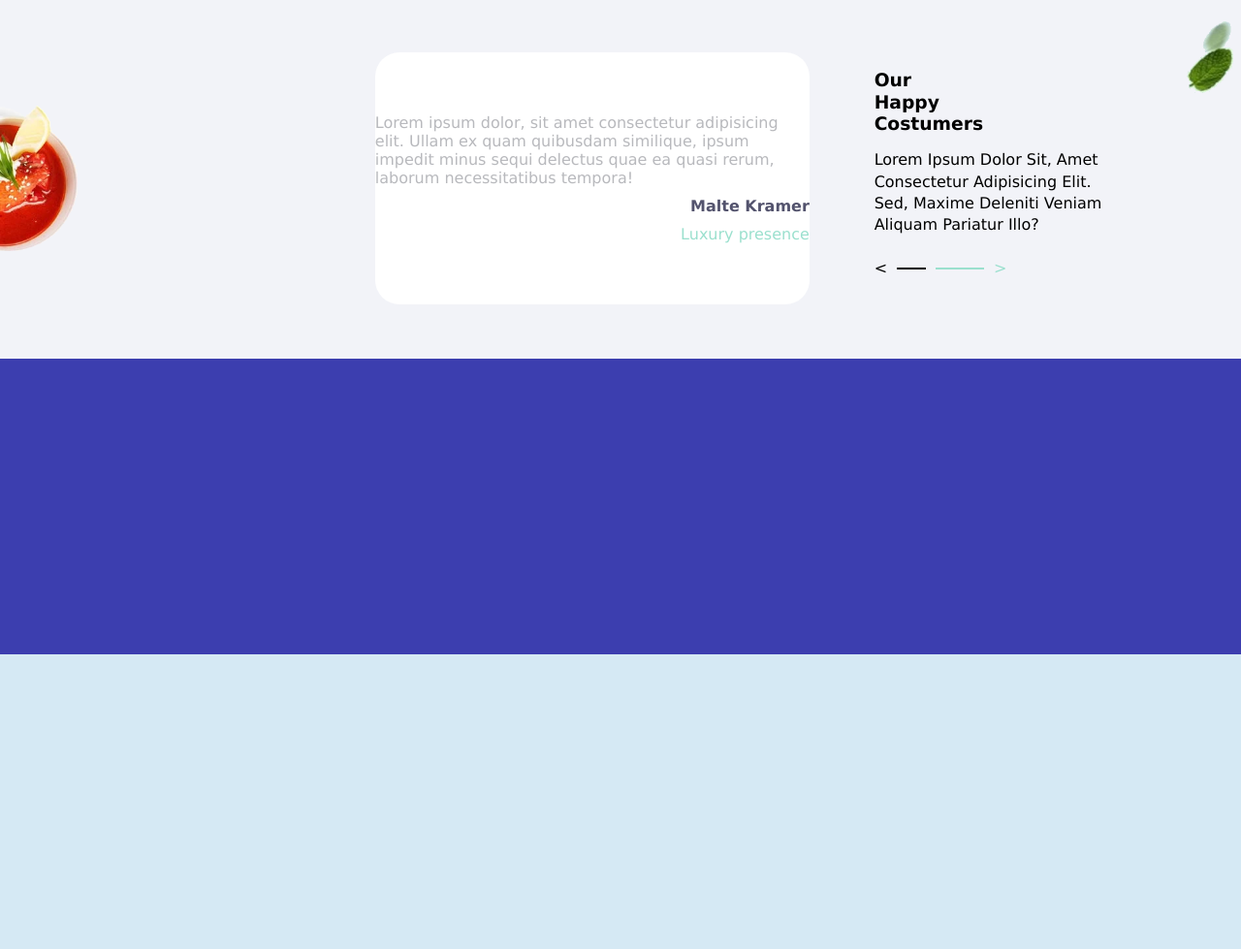
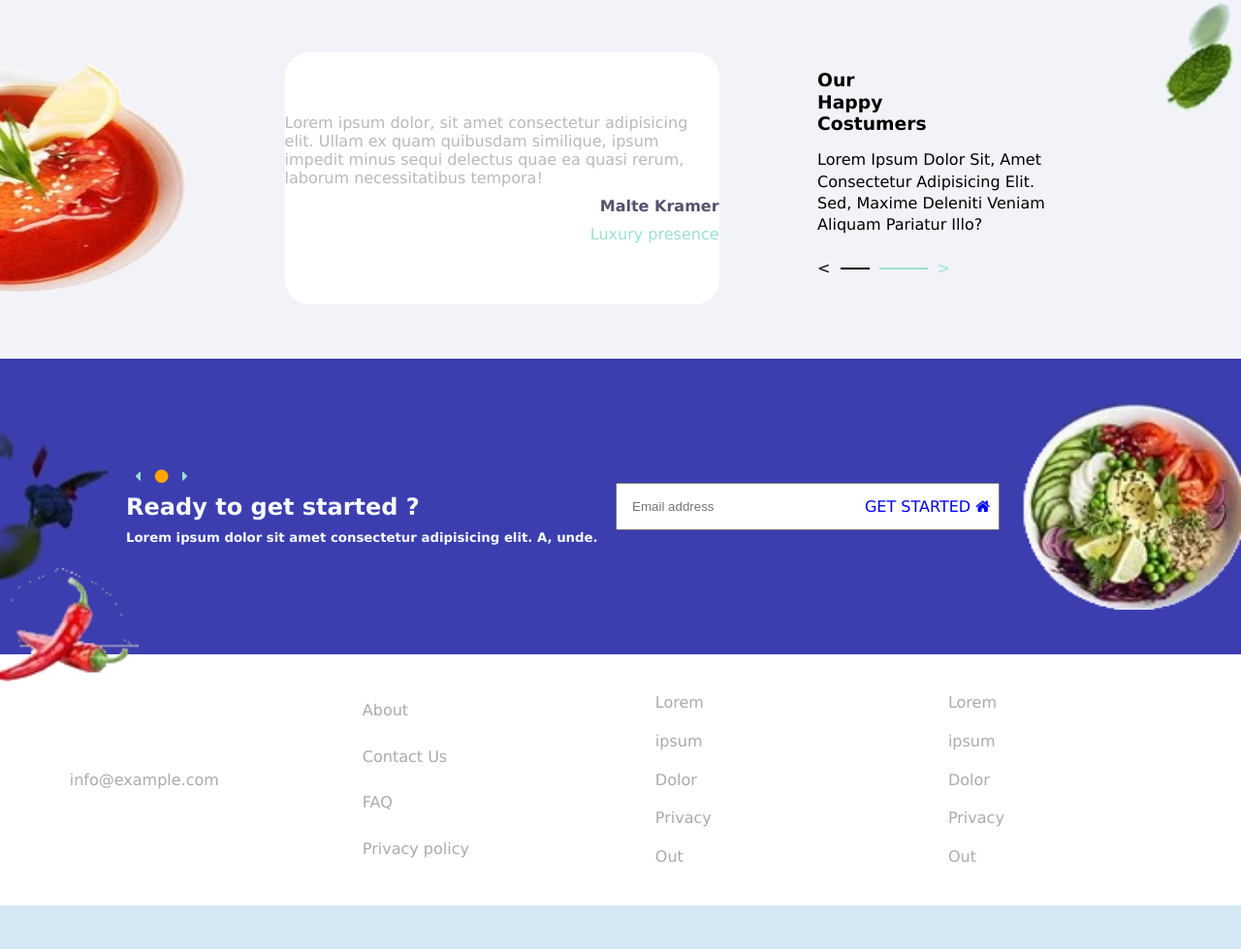
Before and after one commit to PovDai/55-grupe-rice, a website: page index.html in a window 1280 px wide. Shown: the part 1485-2464 px from the top of the page at 97% size. Drawn offline with Linux system fonts and the light colour scheme.

Commit message:
update design

```diff
--- /dev/null
+++ b/css/end-apacia.css
@@ -0,0 +1,34 @@
+.end-apacia{
+    width: 100%;
+    height: 50%;
+}
+.apacios-virsus{
+    width: 100%;
+    height: 85%;
+    background-color: white;
+    display: flex;
+    justify-content: space-evenly;
+    align-items: center;
+}
+.dugnas{
+    width: 25%;
+    height: 85%;
+    display: flex;
+    flex-direction: column;
+    justify-content: space-evenly;
+    gap: 0px;
+}
+
+
+.dugnas a{
+    text-decoration: none;
+    color: #AAA9AF;
+}
+.dugnas a:hover{
+    color: red;
+}
+.pipiras{
+    float:left;
+    width: 200%;
+    margin-top: -218px;
+}
--- a/css/end.css
+++ b/css/end.css
@@ -9,8 +9,91 @@
     width: 100%;
     height: 50%;
     background-color: #3C3EAF;
+    display: flex;
+    justify-content:space-between;
+    align-items: center;
 }
-.end-apacia{
-    width: 100%;
-    height: 50%;
+
+@media (max-width: 900px) {
+    .container {
+      width: 600px;
+      flex-direction: column;
+      }
+    }
+    @media (max-width: 700px) {
+        .container {
+          width: 300px;
+          flex-direction: column;
+
+          }
+        }
+        @media (max-width: 500px) {
+            .container {
+              padding-left: 20px;
+              padding-right: 20px;
+            }
+        }
+
+
+      .email-container {
+          display: inline-block;
+          position: relative;
+        }
+        .email-input {
+          padding: 15px;
+          padding-right: 200px; /* Vieta tekstui ir ikonai */
+        }
+        .get-started {
+          color: blue;
+          position: absolute;
+          right: 10px;
+          top: 50%;
+          transform: translateY(-50%);
+          pointer-events: none; /* Kad neblokuotų įvesties į input */
+        }
+      .darzoves-back{
+        height: 50%;
+      }
+      .get-started:hover{
+        color: red;
+      }
+      .salotos{
+        width: 18%;
+        height: 70%;
+      }
+      .back-h2{
+        padding-top: 10px;
+        color:#F7FAFF;
+
+      }
+      .iconos-back{
+        display: flex;
+        width: 15%;
+        text-align: center;
+      }
+      .end{
+        text-decoration: none;
+      }
+      .fa-circle{
+        color: orange;
+      }
+      .fa-caret-left{
+        color: #9BE0CE;
+      }
+      .fa-caret-right{
+        color:#9BE0CE;
+      }
+      .fa-caret-left:hover{
+        color:red;
+      }
+      .fa-caret-right:hover{
+        color:red;
+      }
+    .email-input:hover{
+     background-color: cadetblue;
+    }
+
+.email-container:hover .email-input,
+.email-container:hover .get-started {
+    color: red;
 }
--- a/css/footer.css
+++ b/css/footer.css
@@ -10,7 +10,9 @@
     font-size: 30px;
     color: whitesmoke;
     margin-bottom: 30px;
-
+}
+.footer-h1:hover{
+    color: red;
 }
 .footer-tekstas{
     text-align: center;
@@ -27,3 +29,6 @@
 .label{
     text-decoration: underline;
 }
+.icon:hover{
+    color: red;
+}
--- a/css/footer2.css
+++ b/css/footer2.css
@@ -8,7 +8,8 @@
 }
 .burokeliai{
     display: flex;
-    width: 25%
+    width: 15%;
+    height:63%;
 }
 .burbulas{
    background-color: white;
@@ -40,7 +41,7 @@ width: 20%;
 height: 60%;
 }
 .lapai-apacioje{
-    height: 20%;
+    height: 30%;
     margin-bottom: 250px;
     margin-right: 8px;
 }
--- a/css/header.css
+++ b/css/header.css
@@ -16,6 +16,9 @@ header{
     text-transform: uppercase;
     font-weight: bold;
     font-size: 11px;
+}
+.mygtukai>a:hover{
+    color:red;
 }
 .nav-button{
  letter-spacing: -1px;
@@ -75,7 +78,10 @@ padding: 10px;
     letter-spacing: -1px;
     font-weight: none;
 }
-.fa-free-code-camp{
+.apacia-h3:hover{
+    color: red;
+}
+.viduriukas{
     text-decoration: none;
     background-color: #5E60AD;
     color: white;
@@ -84,3 +90,11 @@ padding: 10px;
     padding-left: 20px;
     padding-right: 20px;
 }
+.raudonas-kaireje-header:hover{
+    background-color: #5E60AD;
+    color: red;
+
+}
+.antras-tekstas:hover{
+    color: red;
+}
--- a/css/viduriukas.css
+++ b/css/viduriukas.css
@@ -23,3 +23,6 @@ align-items: center;
     margin-bottom: 15px;
     letter-spacing: -1px;
 }
+.h3-apacia:hover{
+    color: red;
+}
--- a/index.html
+++ b/index.html
@@ -12,6 +12,7 @@
     <link rel="stylesheet" href="./css/footer.css">
     <link rel="stylesheet" href="./css/footer2.css">
     <link rel="stylesheet" href="./css/end.css">
+    <link rel="stylesheet" href="./css/end-apacia.css">
 
     <link rel="icon" type="image/png" href="./favicon/favicon-96x96.png" sizes="96x96" />
     <link rel="icon" type="image/svg+xml" href="./favicon/favicon.svg" />
@@ -26,12 +27,12 @@
         <nav class="navbar">
             <img class="logo" src="./pic/logo_virsuje.webp" alt="logo" width="150px">
         <div class="mygtukai">
-            <a class="nav-button" href="#">Pho Noodle soup</a>
-            <a class="nav-button" href="#">Rice Bowls</a>
-            <a class="nav-button" href="#">Sallad bowls</a>
-            <a class="nav-button" href="#">Sides</a>
-            <a class="nav-button" href="#">Beverages</a>
-            <a class="nav-button" href="#">Kids</a>
+            <a class="nav-button" href="https://www.google.com"target="_blank">Pho Noodle soup</a>
+            <a class="nav-button" href="https://www.google.com"target="_blank">Rice Bowls</a>
+            <a class="nav-button" href="https://www.google.com"target="_blank">Sallad bowls</a>
+            <a class="nav-button" href="https://www.google.com"target="_blank">Sides</a>
+            <a class="nav-button" href="https://www.google.com"target="_blank">Beverages</a>
+            <a class="nav-button" href="https://www.google.com"target="_blank">Kids</a>
         </div>
         <img src="./pic/desineje_lapas_virsuje.webp" alt="Lapas virsuje desineje" width="50px">
         </nav>
@@ -58,7 +59,7 @@
 
 <div class="apacia-h3">
     <h3>What should i Eat if i AM ?</h3>
-    <a href="#" class="fa fa-free-code-camp" aria-hidden="true">Counting calories ▼</a>
+    <a href="https://www.google.com"target="_blank"class="icon viduriukas fa fa-free-code-camp" aria-hidden="true">Counting calories ▼</a>
 </div>
 <header>
 
@@ -97,40 +98,39 @@
     <div class="footer-kainos">
 
     <div class="time">
-        <div class="value">YOU ARE HEADING</div>
+        <div class="icon value">YOU ARE HEADING</div>
         <div class="kaina">Only $ 24.00</div>
-        <div class="label">Buy Now</div>
+        <div class="icon label">Buy Now</div>
     </div>
     <div class="time">
-        <div class="value">YOU ARE HEADING</div>
+        <div class="icon value">YOU ARE HEADING</div>
         <div class="kaina">Only $ 24.00</div>
-        <div class="label">Buy Now</div>
+        <div class=" icon label">Buy Now</div>
     </div>
     <div class="time">
-        <div class="value">YOU ARE HEADING</div>
+        <div class="icon value">YOU ARE HEADING</div>
         <div class="kaina">Only $ 24.00</div>
-        <div class="label">Buy Now</div>
+        <div class="icon label">Buy Now</div>
     </div>
 </div>
 </footer>
 
 <back class="back container">
-    <div class="burokeliai">
+
         <img class="burokeliai" src="./pic/buroku_sriuba.webp" >
-    </div>
 
     <div class="burbulas">
         <p class="pirmas-tekstas">Lorem ipsum dolor, sit amet consectetur adipisicing elit. Ullam ex quam quibusdam similique, ipsum impedit minus sequi delectus quae ea quasi rerum, laborum necessitatibus tempora!</p>
-        <h4 class="antras-h4">Malte Kramer</h5>
+        <h4 class="icon antras-h4">Malte Kramer</h5>
         <p class="antras-tekstas">Luxury presence</p>
     </div>
-        <div class="happy">
+        <div class=" happy">
             <div class="our">
-            <h3 >Our Happy costumers</h3>
+            <h3 class="icon">Our Happy costumers</h3>
             </div>
             <p>Lorem ipsum dolor sit, amet consectetur adipisicing elit. Sed, maxime deleniti veniam aliquam pariatur illo?</p>
     <div class="rodyklems">
-        <p>&lt;</p>
+        <p >&lt;</p>
             <div class="rodykle"></div>
             <div class="rodykle2"></div>
             <p style="color: #9BE0CE;">&gt;</p>
@@ -142,11 +142,70 @@
 </back>
 <end class="end container bg-sviesi-melyna">
     <div class="end-virsus">
+        <img class="darzoves-back" src="./pic/darzoves_back.webp">
+        <div>
+            <div class="iconos-back">
+            <a href="https://www.google.com"target="_blank"class="end fa fa-caret-left" aria-hidden="true"></a>
+            <a href="https://www.google.com"target="_blank"class="end fa fa-circle" aria-hidden="true"></a>
+            <a href="https://www.google.com"target="_blank"class="end fa fa-caret-right" aria-hidden="true"></a>
+        </div>
+            <h2 class="icon back-h2">Ready to get started ?</h2>
+            <h5 class="back-h2" >Lorem ipsum dolor sit amet consectetur adipisicing elit. A, unde.</h4>
+        </div>
+        <div class="email-container">
+            <input type="Email adress " placeholder="Email address" class="email-input" >
+            <a class="get-started">GET STARTED  <i class="fa fa-home" aria-hidden="true"></i></a>
+        </div>
+        <img class="salotos" src="./pic/salotos_back.webp">
+
+
+        </div>
+
+    <div class="end-apacia">
+
+        <div class="apacios-virsus">
+            <div>
+            <img class="pipiras" src="./pic/pipiras.webp">
+            </div>
+        <div class="dugnas">
+            <a href="mailto: info@example.com" >info@example.com</a>
+        </div>
+        <div class="dugnas">
+
+            <a href="https://www.google.com"target="_blank">About</a>
+            <a href="https://www.google.com"target="_blank" >Contact Us </a>
+            <a href="https://www.google.com"target="_blank" >FAQ</a>
+            <a href="https://www.google.com"target="_blank" >Privacy policy</a>
+
+        </div >
+        <div class="dugnas">
+
+            <a href="https://www.google.com"target="_blank">Lorem</a>
+            <a href="https://www.google.com"target="_blank">ipsum  </a>
+            <a href="https://www.google.com"target="_blank">Dolor</a>
+            <a href="https://www.google.com"target="_blank">Privacy</a>
+            <a href="https://www.google.com"target="_blank">Out</a>
+
+        </div>
+        <div class="dugnas">
+
+            <a href="https://www.google.com"target="_blank">Lorem</a>
+            <a href="https://www.google.com"target="_blank">ipsum  </a>
+            <a href="https://www.google.com"target="_blank">Dolor</a>
+            <a href="https://www.google.com"target="_blank">Privacy</a>
+            <a href="https://www.google.com"target="_blank">Out</a>
+
+        </div>
 
 
 
-    </div>
-    <div class="end-apacia">
+
+
+
+
+
+
+        </div>
 
     </div>
 
```
Also changed, not shown: pic/darzoves_back.webp (added), pic/pipiras.webp (added), pic/salotos_back.webp (added).
